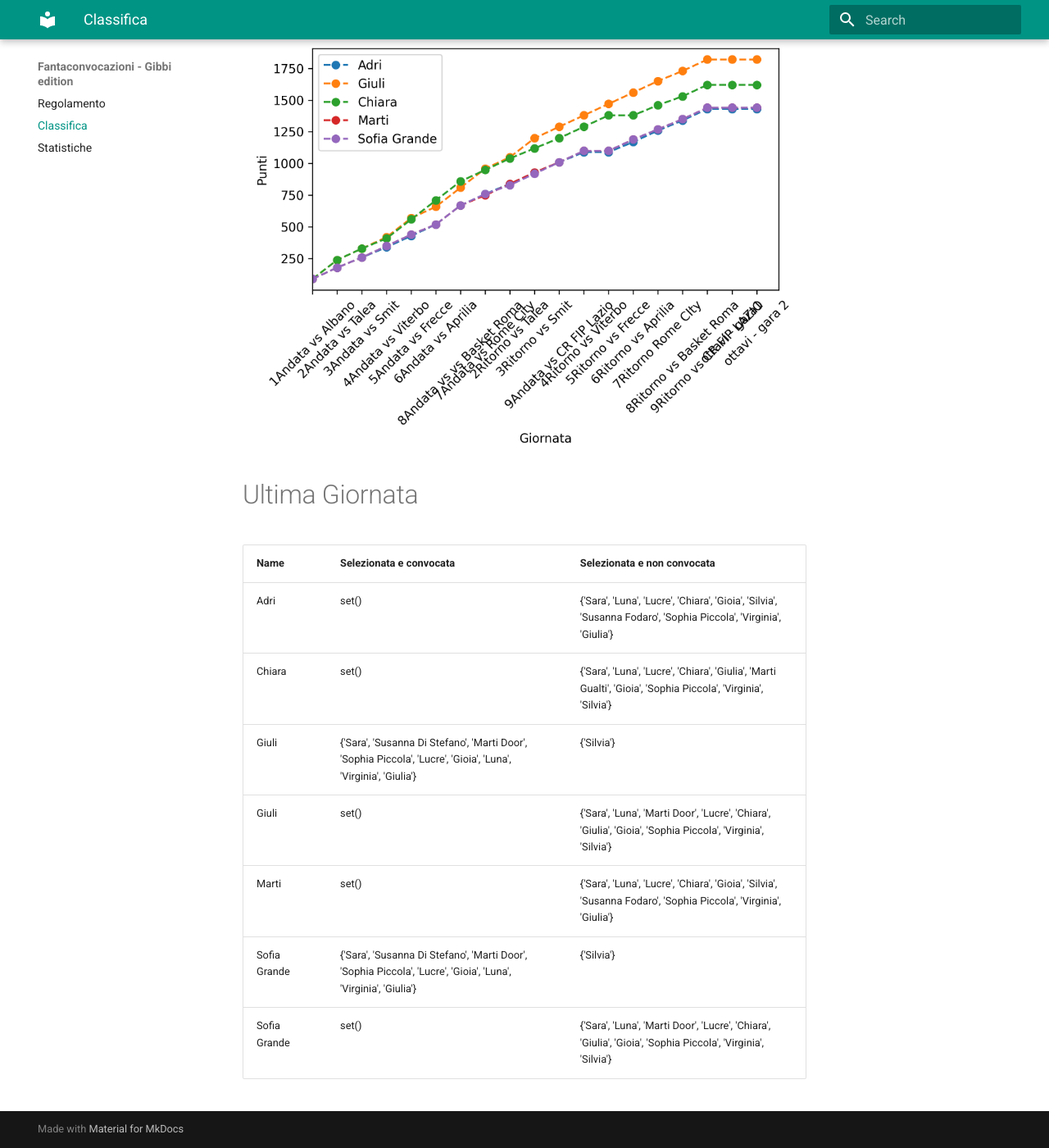
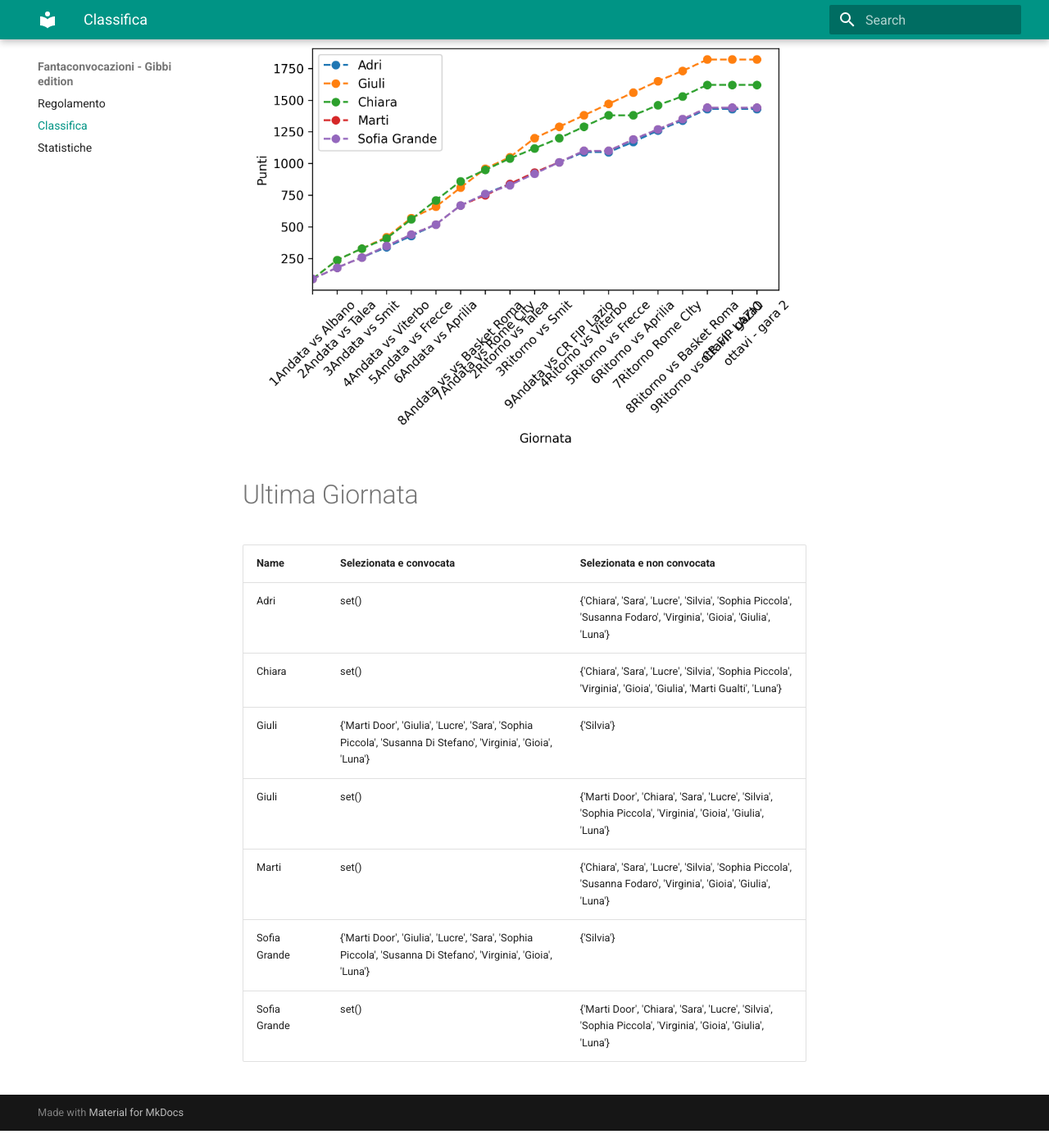
Before and after one commit to martinig94/fantagibbi, an MkDocs documentation site: the page built from docs/Classifica.md, in a window 1280 px wide and 1400 px high, scrolled down 565 px. Shown: the whole window at 82% size. Built offline with MkDocs 1.6.1 and Material for MkDocs 9.7.7, drawn with Linux system fonts in a browser that asks for light colours; after the commit the page ends 1944 px from its top, so only the background shows below that.

Commit message:
Auto-update from main.py

```diff
--- a/docs/Classifica.md
+++ b/docs/Classifica.md
@@ -18,11 +18,11 @@
 <!-- START_TABLE CORRECT -->
 | Name         | Selezionata e convocata                                                                                        | Selezionata e non convocata                                                                                      |
 |:-------------|:---------------------------------------------------------------------------------------------------------------|:-----------------------------------------------------------------------------------------------------------------|
-| Adri         | set()                                                                                                          | {'Sara', 'Luna', 'Lucre', 'Chiara', 'Gioia', 'Silvia', 'Susanna Fodaro', 'Sophia Piccola', 'Virginia', 'Giulia'} |
-| Chiara       | set()                                                                                                          | {'Sara', 'Luna', 'Lucre', 'Chiara', 'Giulia', 'Marti Gualti', 'Gioia', 'Sophia Piccola', 'Virginia', 'Silvia'}   |
-| Giuli        | {'Sara', 'Susanna Di Stefano', 'Marti Door', 'Sophia Piccola', 'Lucre', 'Gioia', 'Luna', 'Virginia', 'Giulia'} | {'Silvia'}                                                                                                       |
-| Giuli        | set()                                                                                                          | {'Sara', 'Luna', 'Marti Door', 'Lucre', 'Chiara', 'Giulia', 'Gioia', 'Sophia Piccola', 'Virginia', 'Silvia'}     |
-| Marti        | set()                                                                                                          | {'Sara', 'Luna', 'Lucre', 'Chiara', 'Gioia', 'Silvia', 'Susanna Fodaro', 'Sophia Piccola', 'Virginia', 'Giulia'} |
-| Sofia Grande | {'Sara', 'Susanna Di Stefano', 'Marti Door', 'Sophia Piccola', 'Lucre', 'Gioia', 'Luna', 'Virginia', 'Giulia'} | {'Silvia'}                                                                                                       |
-| Sofia Grande | set()                                                                                                          | {'Sara', 'Luna', 'Marti Door', 'Lucre', 'Chiara', 'Giulia', 'Gioia', 'Sophia Piccola', 'Virginia', 'Silvia'}     |
+| Adri         | set()                                                                                                          | {'Chiara', 'Sara', 'Lucre', 'Silvia', 'Sophia Piccola', 'Susanna Fodaro', 'Virginia', 'Gioia', 'Giulia', 'Luna'} |
+| Chiara       | set()                                                                                                          | {'Chiara', 'Sara', 'Lucre', 'Silvia', 'Sophia Piccola', 'Virginia', 'Gioia', 'Giulia', 'Marti Gualti', 'Luna'}   |
+| Giuli        | {'Marti Door', 'Giulia', 'Lucre', 'Sara', 'Sophia Piccola', 'Susanna Di Stefano', 'Virginia', 'Gioia', 'Luna'} | {'Silvia'}                                                                                                       |
+| Giuli        | set()                                                                                                          | {'Marti Door', 'Chiara', 'Sara', 'Lucre', 'Silvia', 'Sophia Piccola', 'Virginia', 'Gioia', 'Giulia', 'Luna'}     |
+| Marti        | set()                                                                                                          | {'Chiara', 'Sara', 'Lucre', 'Silvia', 'Sophia Piccola', 'Susanna Fodaro', 'Virginia', 'Gioia', 'Giulia', 'Luna'} |
+| Sofia Grande | {'Marti Door', 'Giulia', 'Lucre', 'Sara', 'Sophia Piccola', 'Susanna Di Stefano', 'Virginia', 'Gioia', 'Luna'} | {'Silvia'}                                                                                                       |
+| Sofia Grande | set()                                                                                                          | {'Marti Door', 'Chiara', 'Sara', 'Lucre', 'Silvia', 'Sophia Piccola', 'Virginia', 'Gioia', 'Giulia', 'Luna'}     |
 <!-- END_TABLE CORRECT -->
```
